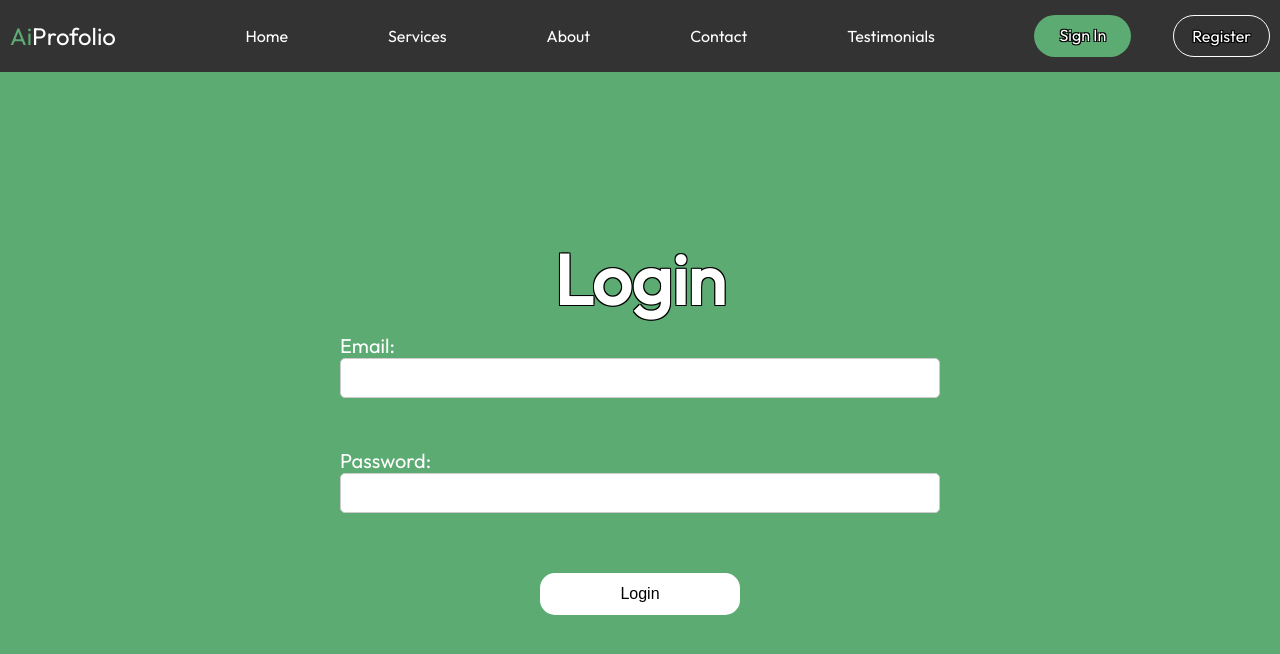
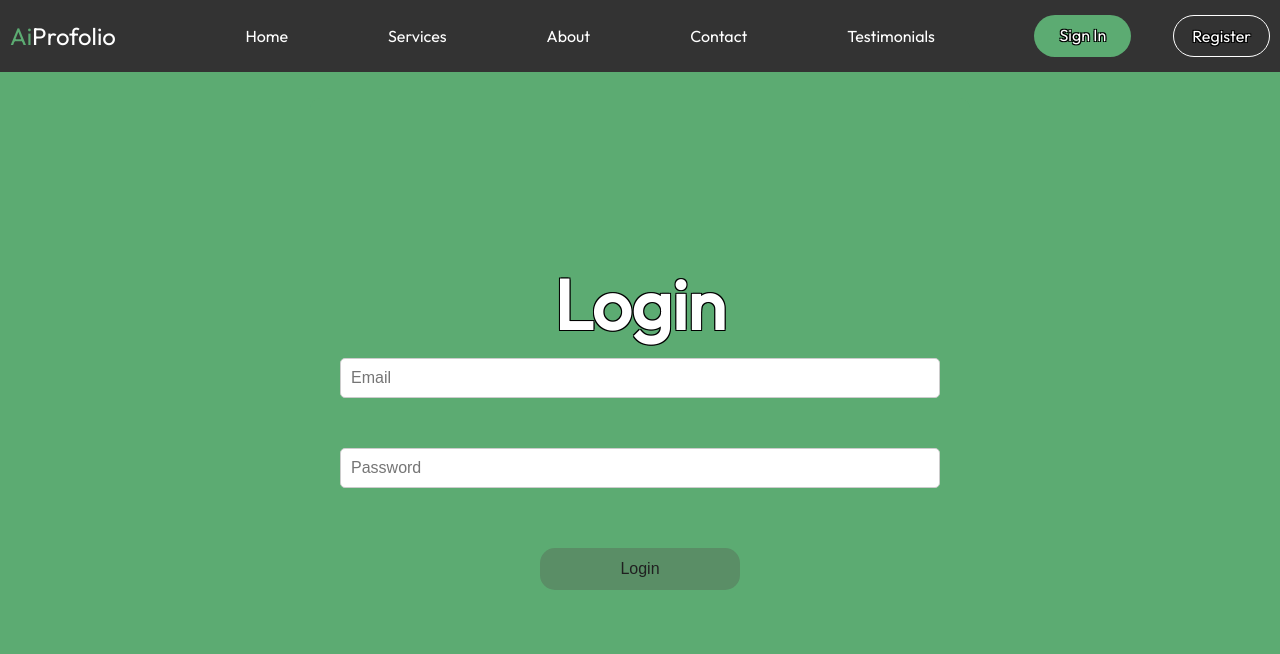
Before and after one commit to AlanSala123/AiProfolio, a React (Vite) app in the folder AiProfolio-ui/: page /Login in a window 1280 px wide. Shown: the top 654 px of the page. Built offline with nearby package versions, Linux system fonts and the light colour scheme.

Commit message:
Added login button effect

```diff
--- a/AiProfolio-ui/src/Login/Login.jsx
+++ b/AiProfolio-ui/src/Login/Login.jsx
@@ -25,32 +25,42 @@ export default function Login({ setUser, setToken }) {
       }
     }
   }
+  const isLoginButtonDisabled = !(email && password);
+  const loginButtonStyles = {
+    cursor: isLoginButtonDisabled ? 'default' : 'pointer',
+    backgroundColor: isLoginButtonDisabled ? '#4d935d' : '',
+    filter: isLoginButtonDisabled ? 'contrast(0.75)' : '',
+  }
 
   return (
     <div className="login">
       <h1>Login</h1>
       <form onSubmit={handleLogin} className="loginForm">
         <label>
-          Email:
           <input
             type="email"
             value={email}
+            placeholder='Email'
             onChange={(e) => setEmail(e.target.value)}
             required
           />
         </label>
         <br />
         <label>
-          Password:
           <input
             type="password"
             value={password}
+            placeholder='Password'
             onChange={(e) => setPassword(e.target.value)}
             required
           />
         </label>
         <br />
-        <button type="submit" className="loginButton">
+        <button
+        type="submit"
+        className="loginButton"
+        disabled={isLoginButtonDisabled}
+        style={loginButtonStyles}>
           Login
         </button>
       </form>
```
